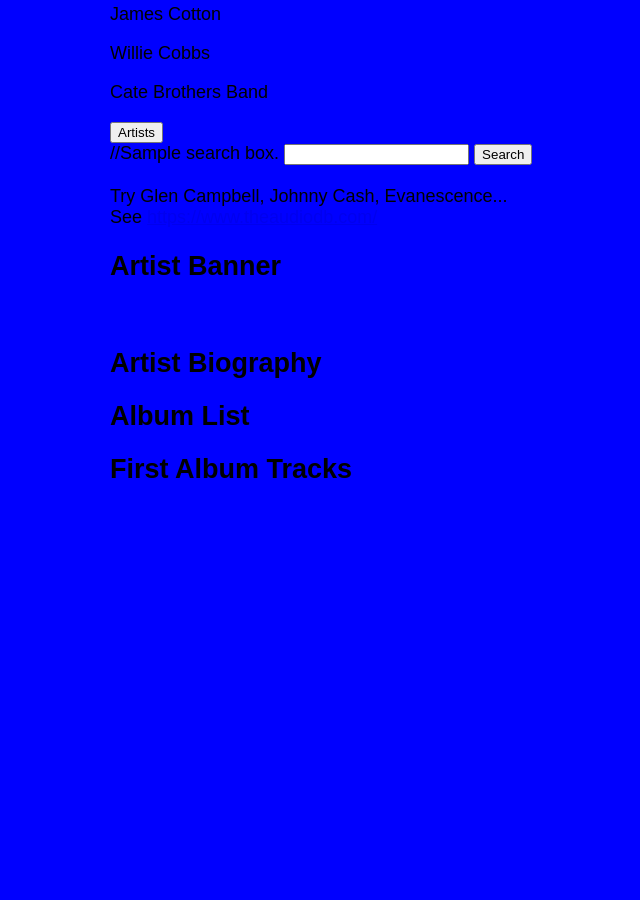
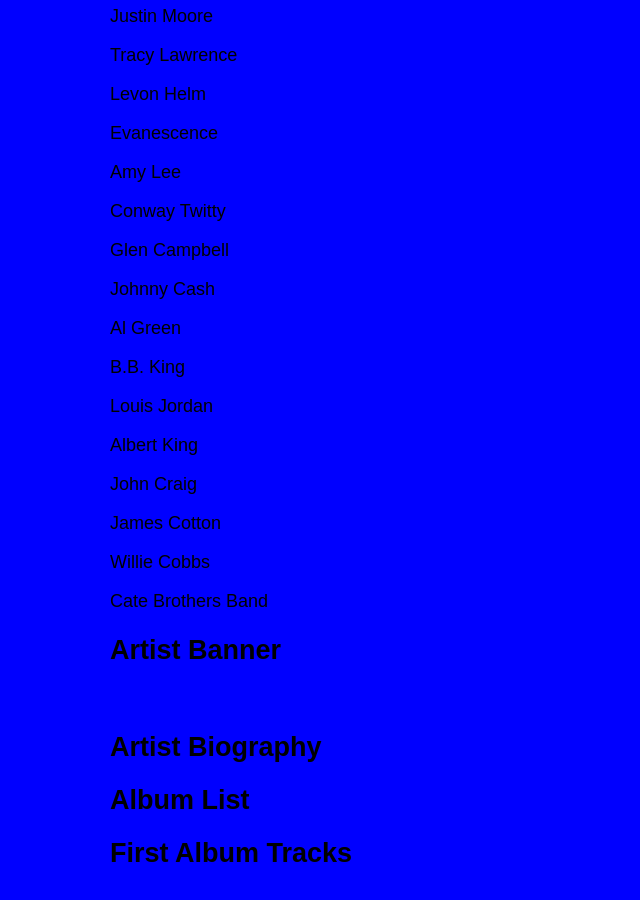
Before and after one commit to richfaulkner/ArkansasMusicians, a plain HTML site: page index.html in a window 1280 px wide. Shown: the part 1420-2320 px from the top of the page, without its empty margins (43-683 px from the left). Before the commit the page ends 1962 px from the top, so only its background shows below. Drawn offline with Linux system fonts and the light colour scheme; files whose address does not match are found by name.

Commit message:
Update index.html

```diff
--- a/index.html
+++ b/index.html
@@ -17,8 +17,7 @@
 <!-- Navigation (Stays on Top) -->
 <div class="tab">
 <a href="https://richfaulkner.github.io/arkansasmusicians/">Home</a>
-<a href="page 1/">Artists</a>
-
+<a href="page 1/index.html">Artists</a>
 </div>
             <div id="Home" class="tabcontent">
                 <br>
@@ -33,7 +32,7 @@ Johnny Cash to Elvis Presley, many have ties to this wonderful state.</p>
             <img src="assets/images/musicnote.png" alt="Music Note">
             </div>
             <div id="Artists" class="tabcontent">
-<p>Katy Henrickson</p>
+Katy Henrickson
 <p>Mark Binns</p>
 <p>Brad Williams</p>
 <p>Joshua Asante</p>
@@ -70,16 +69,7 @@ Johnny Cash to Elvis Presley, many have ties to this wonderful state.</p>
 <p>Willie Cobbs</p>
 <p>Cate Brothers Band</p>
             </div>
-            <div>
-                <button class="tablinks" onclick="openTab(event, 'Artists')" id="defaultOpen">Artists</button>
 
-            </div>
-            //Sample search box.
-
-            <input type="text" id="artist">
-    <button onclick="search();">Search</button><br><br>
-    Try Glen Campbell, Johnny Cash, Evanescence...<br>
-    See <a href="https://www.theaudiodb.com/" target="_blank">https://www.theaudiodb.com/</a><br>
     <h2>Artist Banner</h2>
     <img id="artistbanner">
     <h2>Artist Biography</h2>
```
